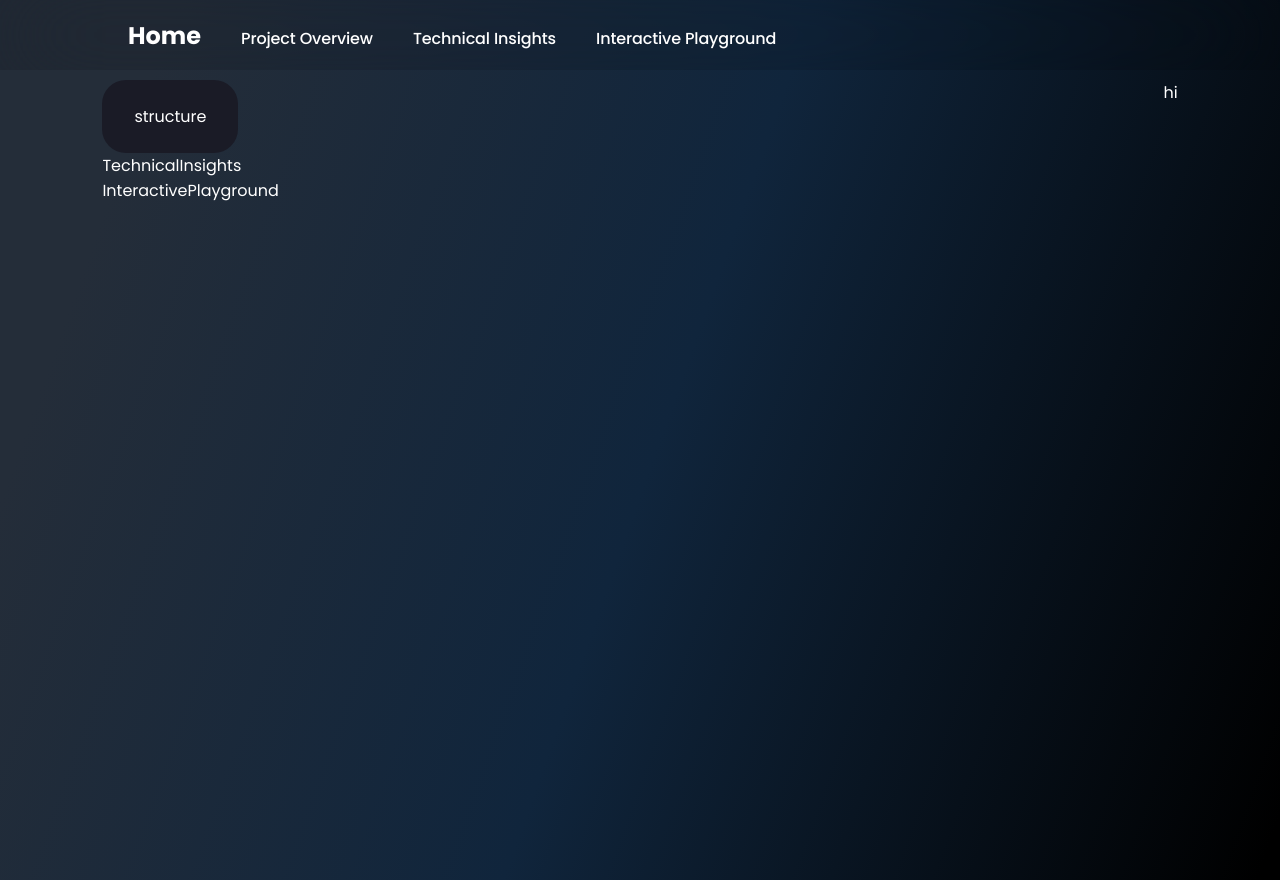
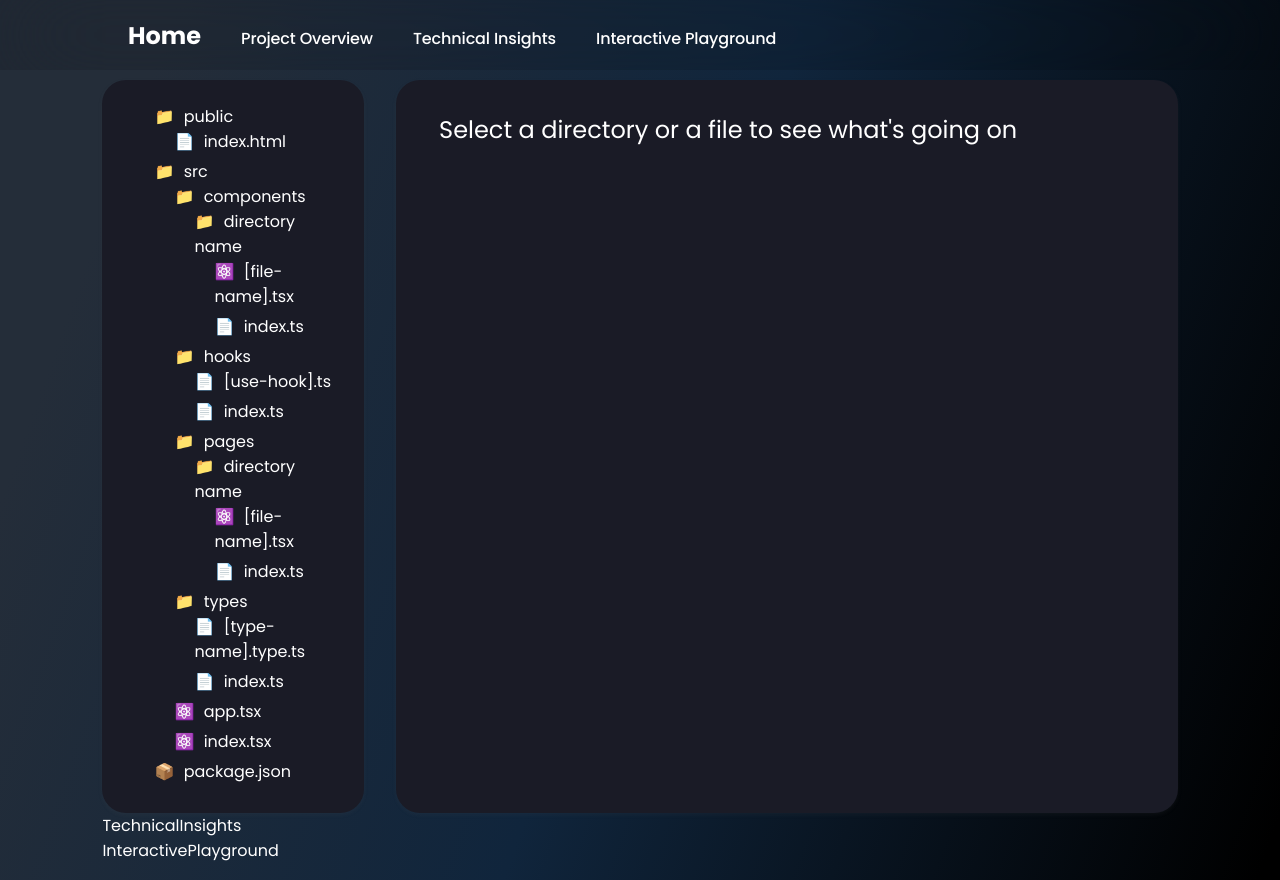
Before and after one commit to Yacn9/use-form, a React (Create React App) app: page /home in a window 1280 px wide. Built offline with nearby package versions, Linux system fonts and the light colour scheme.

Commit message:
feat: project over view finished

```diff
--- a/src/pages/home/components/overview/project-overview.module.css
+++ b/src/pages/home/components/overview/project-overview.module.css
@@ -1,10 +1,62 @@
 .project_overview {
   display: flex;
   justify-content: space-between;
+  gap: 2rem;
 }
 
 .structure {
   background-color: #1a1b26;
   padding: 1.5rem 2rem;
   border-radius: 1.5rem;
+  box-shadow: 0 2px 4px rgba(100, 99, 99, 0.1);
+  width: 25%;
 }
+
+.list_container {
+  list-style: none;
+  padding-left: 20px;
+}
+
+.file_name {
+  cursor: pointer;
+}
+
+.file_name:hover,
+.file_name:active {
+  color: skyblue;
+}
+
+.list {
+  margin-bottom: 5px;
+}
+
+/* Icons */
+.list::before {
+  content: "📄 ";
+  color: #2e86de;
+  margin-right: 5px;
+}
+.folder::before {
+  content: "📁 ";
+  color: #e74c3c;
+  margin-right: 5px;
+}
+
+.tsx::before {
+  content: "⚛️ ";
+  color: #f0643c;
+}
+
+.json::before {
+  content: "📦 ";
+  color: #e67e22;
+}
+
+.description {
+  background-color: #1a1b26;
+  padding: 3% 4%;
+  font-size: 1.5rem;
+  border-radius: 1.5rem;
+  box-shadow: 0 2px 4px rgba(100, 99, 99, 0.1);
+  width: 75%;
+}
--- a/src/pages/home/components/overview/project-overview.tsx
+++ b/src/pages/home/components/overview/project-overview.tsx
@@ -1,17 +1,199 @@
-import React from "react";
+import { useState } from "react";
+import { map } from "lodash";
 import style from "./project-overview.module.css";
+import { IStructure } from "types";
 
-interface IStructure {
-  name: string;
-  logo: string;
-}
+const JSXStructure = (
+  structure: IStructure[],
+  onClick: (item: IStructure) => void
+): JSX.Element => {
+  return (
+    <ul className={style.list_container}>
+      {map(structure, (item) => (
+        <li
+          key={item.name}
+          className={`${style.list} ${style[item.class] ?? ""}`}
+        >
+          <span className={style.file_name} onClick={() => onClick(item)}>
+            {item.name}
+          </span>
+          {item.type === "directory" &&
+            item.children &&
+            JSXStructure(item.children, onClick)}
+        </li>
+      ))}
+    </ul>
+  );
+};
 
 const ProjectOverview = () => {
-  const STRUCTURE = [];
+  const [active, setActive] = useState<IStructure>();
+  const STRUCTURE: IStructure[] = [
+    {
+      name: "public",
+      type: "directory",
+      class: "folder",
+      description:
+        "This directory contains static files that are accessible to the public. It includes an index.html file which serves as the entry point for the application.",
+      children: [
+        {
+          name: "index.html",
+          type: "file",
+          class: "",
+          description:
+            "The index.html file is an HTML document that serves as the entry point for your web application. It's the initial file loaded by the browser and often includes links to CSS stylesheets, JavaScript scripts, and other resources. The content inside this file provides the structure of the application's user interface. It's responsible for rendering the initial layout and loading the necessary scripts for your application to function properly.",
+        },
+      ],
+    },
+    {
+      name: "src",
+      type: "directory",
+      class: "folder",
+      description:
+        "The src directory holds the source code of the application. It includes various subdirectories and files that contribute to the application's functionality.",
+      children: [
+        {
+          name: "components",
+          type: "directory",
+          class: "folder",
+          description:
+            "This directory contains reusable UI components that are used throughout the application. It helps maintain a modular structure and promotes code reusability.",
+          children: [
+            {
+              name: "directory name",
+              type: "directory",
+              class: "folder",
+              description:
+                "A placeholder directory name where you would typically have a descriptive name for a specific set of components.",
+              children: [
+                {
+                  name: "[file-name].tsx",
+                  type: "file",
+                  class: "tsx",
+                  description:
+                    "A TypeScript/React component file that is used to create specific UI elements or views. The .tsx extension indicates that it contains JSX syntax.",
+                },
+                {
+                  name: "index.ts",
+                  type: "file",
+                  class: "",
+                  description:
+                    "An index file often used to export components or utilities from the directory. It serves as an entry point for accessing items within the directory.",
+                },
+              ],
+            },
+          ],
+        },
+        {
+          name: "hooks",
+          type: "directory",
+          class: "folder",
+          description:
+            "This directory contains custom React hooks that encapsulate reusable logic and behavior. Hooks are used to share functionality across different components.",
+          children: [
+            {
+              name: "[use-hook].ts",
+              type: "file",
+              class: "",
+              description:
+                "A TypeScript file that defines a custom React hook. Custom hooks enable the extraction of shared logic to be used in multiple components.",
+            },
+            {
+              name: "index.ts",
+              type: "file",
+              class: "",
+              description:
+                "An index file often used to export components or utilities from the directory. It serves as an entry point for accessing items within the directory.",
+            },
+          ],
+        },
+        {
+          name: "pages",
+          type: "directory",
+          class: "folder",
+          description:
+            "This directory holds individual page components that represent different sections of the application. Each page is typically associated with a specific URL route.",
+          children: [
+            {
+              name: "directory name",
+              type: "directory",
+              class: "folder",
+              description: "",
+              children: [
+                {
+                  name: "[file-name].tsx",
+                  type: "file",
+                  class: "tsx",
+                  description:
+                    " This TypeScript/React component file represents a specific page of your web application. The name [file-name].tsx is a placeholder for the actual name of the file, which should reflect the purpose or content of the page. The .tsx extension indicates that the file contains JSX syntax, allowing you to define the structure and layout of the page using React components. Each page component usually corresponds to a specific URL route and is responsible for rendering the content and functionality associated with that route. It can include various UI elements, components, and logic tailored to the specific purpose of the page. By organizing pages as individual components, your application can maintain a modular and structured architecture, making it easier to manage and scale",
+                },
+                {
+                  name: "index.ts",
+                  type: "file",
+                  class: "",
+                  description:
+                    "An index file often used to export components or utilities from the directory. It serves as an entry point for accessing items within the directory.",
+                },
+              ],
+            },
+          ],
+        },
+        {
+          name: "types",
+          type: "directory",
+          class: "folder",
+          description:
+            "This directory contains TypeScript type definitions used to ensure type safety and provide clear interfaces for various data structures.",
+          children: [
+            {
+              name: "[type-name].type.ts",
+              type: "file",
+              class: "",
+              description:
+                "A TypeScript file that defines a custom type or interface used to define the shape of specific data structures in the application.",
+            },
+            {
+              name: "index.ts",
+              type: "file",
+              class: "",
+              description:
+                "An index file often used to export components or utilities from the directory. It serves as an entry point for accessing items within the directory.",
+            },
+          ],
+        },
+        {
+          name: "app.tsx",
+          type: "file",
+          class: "tsx",
+          description:
+            "The main application file that serves as the root component of the application. It typically sets up routing and other global configurations.",
+        },
+        {
+          name: "index.tsx",
+          type: "file",
+          class: "tsx",
+          description:
+            "The entry point of the application that is responsible for rendering the root component (often the App component) into the DOM.",
+        },
+      ],
+    },
+    {
+      name: "package.json",
+      type: "file",
+      class: "json",
+      description:
+        "The package.json file contains metadata about the project and its dependencies. It's used to manage project settings and dependencies using npm or yarn.",
+    },
+  ];
   return (
     <div className={style.project_overview}>
-      <div className={style.structure}>structure</div>
-      <div className={style.description}>hi</div>
+      <div className={style.structure}>
+        {JSXStructure(STRUCTURE, (data) => setActive(data))}
+      </div>
+      <div className={style.description}>
+        {active?.description ??
+          "Select a directory or a file to see what's going on"}
+      </div>
     </div>
   );
 };
--- a/src/types/index.ts
+++ b/src/types/index.ts
@@ -1 +1,2 @@
 export * from './use-form.type'
+export * from './project-overview.type'
```
Also changed, not shown: src/types/project-overview.type.ts (added, +9 -0 lines).
